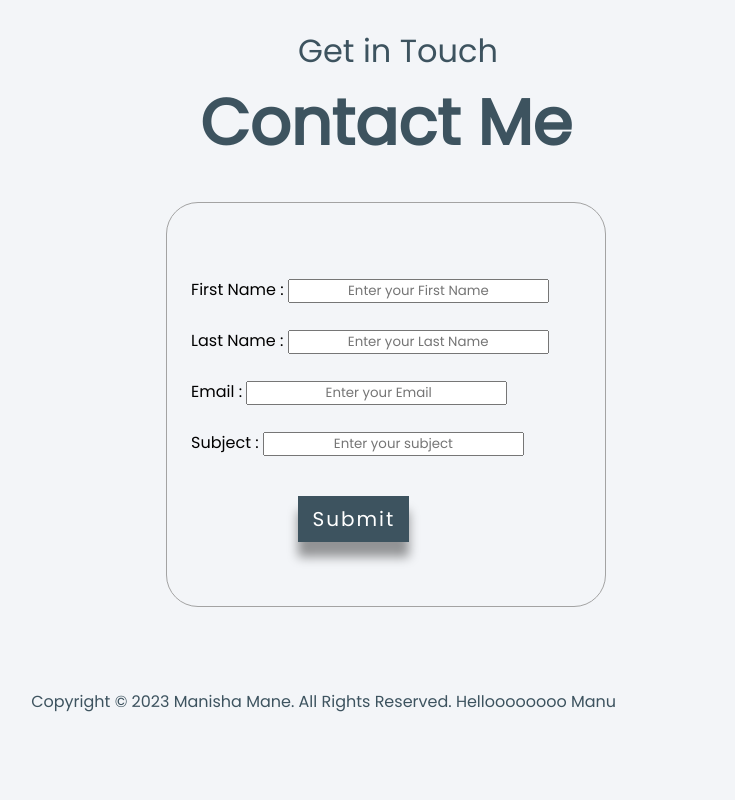
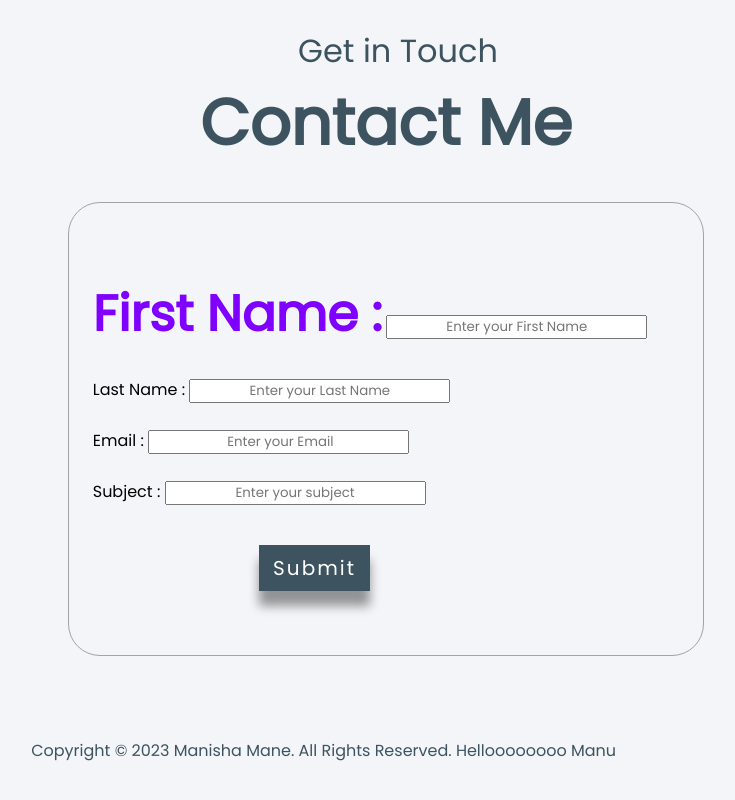
Before and after one commit to Manisha-Mane01/MyPortFolio, a plain HTML site: page portfolio/index.html in a window 1280 px wide. Shown: the part 2389-3189 px from the top of the page, without its empty margins (254-989 px from the left). Drawn offline with Linux system fonts and the light colour scheme; a script that the page names is missing.

Commit message:
Implementing Bold text for first name

```diff
--- a/portfolio/index.html
+++ b/portfolio/index.html
@@ -168,7 +168,8 @@
             <div class="contact-info-upper-container" id="contactme">
                 <div class="contact-info-container">
                     <form class="form">
-                        <br><br> First Name : <input class="input" type="text" placeholder="Enter your First Name">
+                        <br><br>
+                        <b>First Name :</b> <input class="input" type="text" placeholder="Enter your First Name">
                         <br><br>Last Name : <input class="input" type="text" placeholder="Enter your Last Name">
                         <br><br>Email : <input class="input" type="email" placeholder=" Enter your Email">
                         <br><br>Subject : <input class="input" type="text" placeholder="Enter your subject">
```
